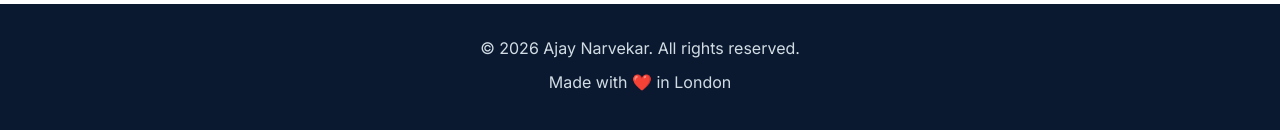
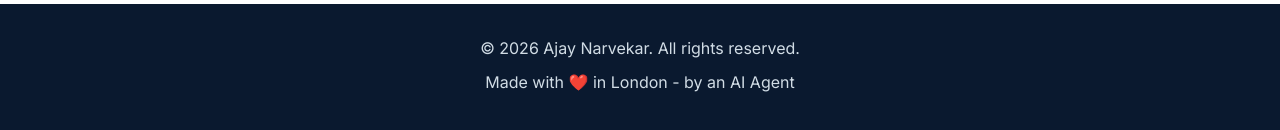
Before and after one commit to ajaynarvekar/ajaynarvekar.github.io, a plain HTML site: page about.html in a window 1280 px wide. Shown: the part 894-1024 px from the top of the page. Drawn offline with Linux system fonts and the light colour scheme.

Commit message:
Update footer text to include AI Agent credit

```diff
--- a/about.html
+++ b/about.html
@@ -63,7 +63,7 @@
 
     <footer>
       <p>&copy; <span id="current-year"></span> Ajay Narvekar. All rights reserved.</p>
-      <p>Made with ❤️ in London</p>
+      <p>Made with ❤️ in London - by an AI Agent</p>
     </footer>
     <script src="assets/js/main.js"></script>
   </body>
```
